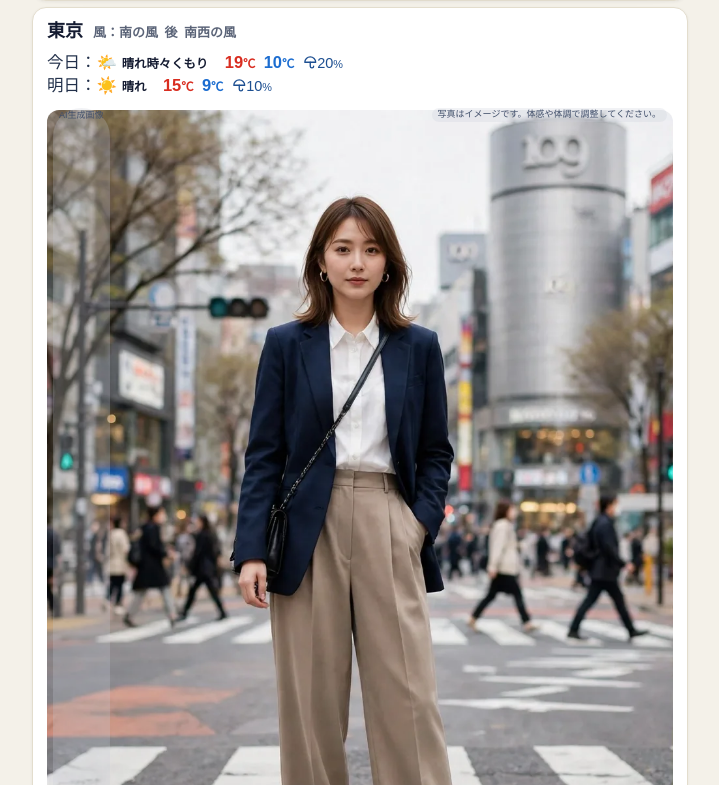
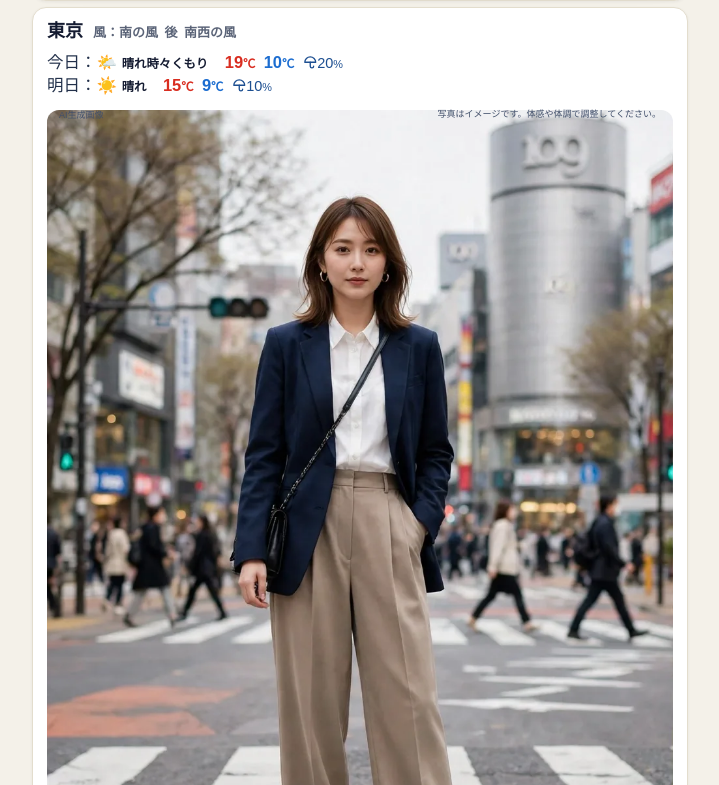
Before and after one commit to DBW-cyber/mlucky-fashion, a plain HTML site: page index.html in a window 1280 px wide. Shown: the part 655-1440 px from the top of the page, without its empty margins (280-999 px from the left). Drawn offline with Linux system fonts and the light colour scheme.

Commit message:
Detail photo labels: text only, no background

```diff
--- a/index.html
+++ b/index.html
@@ -118,8 +118,8 @@ label.lab{font-size:13px;font-weight:700;color:#5c6478;display:block;margin-top:
 .big{font-size:21px;font-weight:800;color:#141b31}
 .photo{width:100%;border-radius:12px;display:block}
 .phwrap{position:relative;display:block}
-.phnote{position:absolute;right:6px;top:-2px;font-size:9px;line-height:1.3;color:#42506b;background:rgba(198,204,214,.25);padding:1px 6px;border-radius:999px;white-space:nowrap;pointer-events:none}
-.dph .aitag{left:6px;right:auto;top:-2px;font-size:9px}
+.phnote{position:absolute;right:6px;top:-2px;font-size:9px;line-height:1.3;color:#42506b;background:none;padding:1px 6px;border-radius:999px;white-space:nowrap;pointer-events:none}
+.dph .aitag{left:6px;right:auto;top:-2px;font-size:9px;background:none}
 .aitag{position:absolute;right:6px;bottom:6px;font-size:10px;line-height:1.3;color:#42506b;background:rgba(198,204,214,.25);padding:2px 6px;border-radius:999px;pointer-events:none}
 ul.items{margin:8px 0 4px;padding-left:20px}
 ul.items li{margin:3px 0;font-size:16.5px}
```
